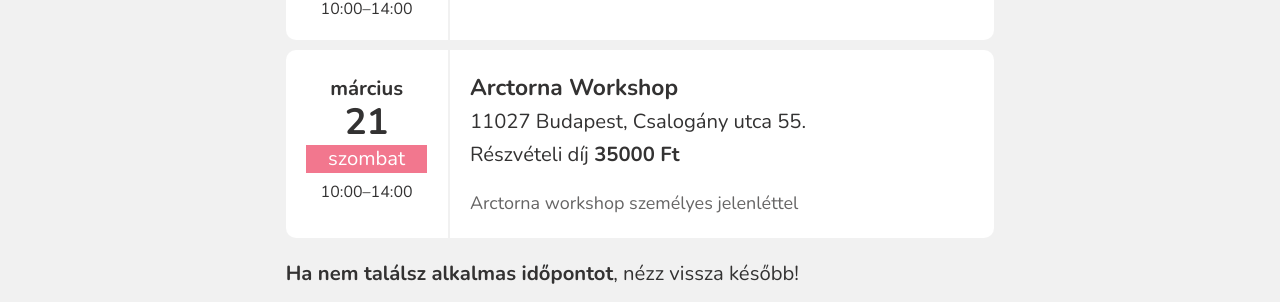
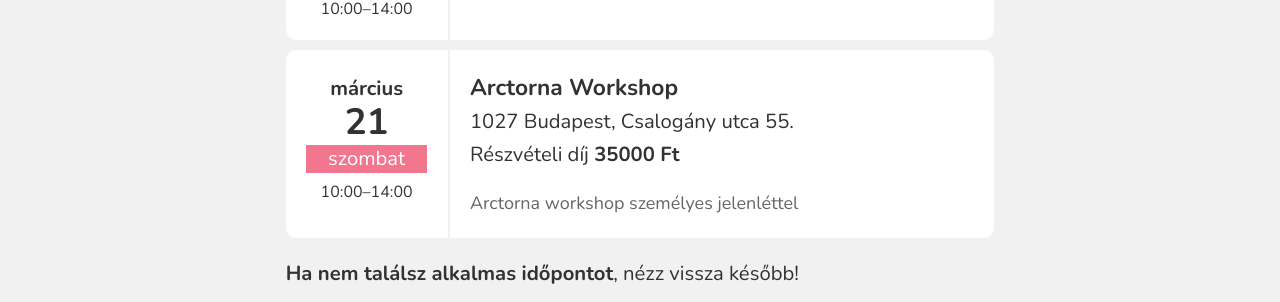
Before and after one commit to monikamudra/arctorna, a Jekyll site: the page built from workshop.md, in a window 1280 px wide and 900 px high, scrolled down 2235 px. Shown: the part 152-454 px from the top of the window. Built offline with Jekyll 4.4.1, drawn with Linux system fonts in a browser that asks for light colours.

Commit message:
Update workshop event

```diff
--- a/_data/workshop.yaml
+++ b/_data/workshop.yaml
@@ -64,6 +64,6 @@
     title: Arctorna Workshop
     description: >-
       Arctorna workshop személyes jelenléttel
-    address: 11027 Budapest, Csalogány utca 55.
+    address: 1027 Budapest, Csalogány utca 55.
     price: 35000
     full: false
```
